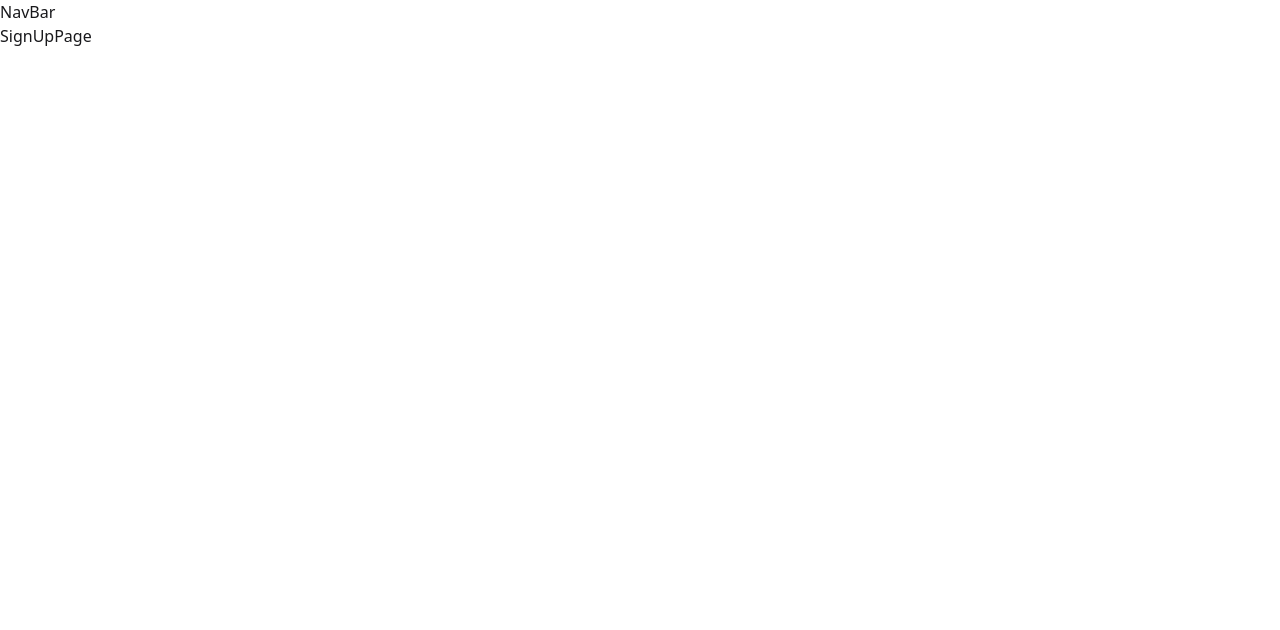
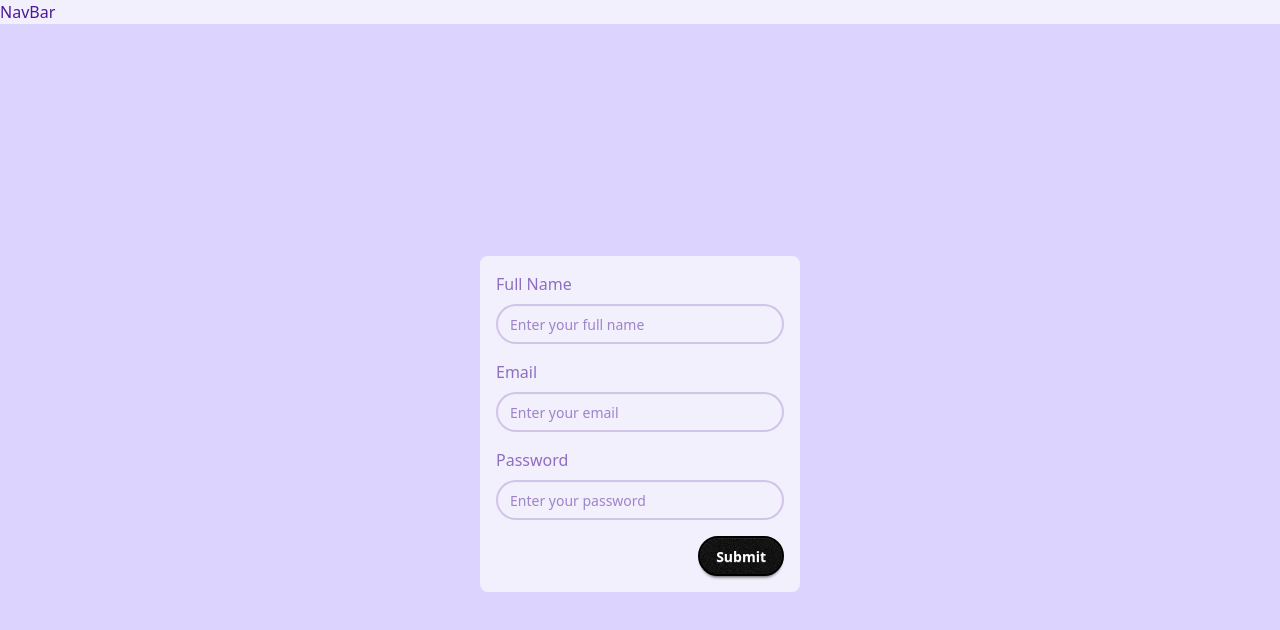
Before and after one commit to ZoranSpasenovic/chit_chat, a React (Vite) app in the folder frontend/: page /signup in a window 1280 px wide. Shown: the top 630 px of the page. Built offline with nearby package versions, Linux system fonts and the light colour scheme; no server answers.

Commit message:
-Connecting login and sign up pages with backend api's -Correcting useRedirect hook bug

```diff
--- a/frontend/index.html
+++ b/frontend/index.html
@@ -1,5 +1,5 @@
 <!DOCTYPE html>
-<html lang="en">
+<html data-theme="light" lang="en">
   <head>
     <meta charset="UTF-8" />
     <link rel="icon" type="image/svg+xml" href="/vite.svg" />
--- a/frontend/src/App.jsx
+++ b/frontend/src/App.jsx
@@ -1,4 +1,3 @@
-import React, { useEffect } from "react";
 import { createBrowserRouter, RouterProvider } from "react-router-dom";
 import RootLayout from "./layouts/RootLayout";
 import HomePage from "./pages/HomePage";
@@ -6,24 +5,8 @@ import SignUpPage from "./pages/SignUpPage";
 import LoginPage from "./pages/LoginPage";
 import SettingsPage from "./pages/SettingsPage";
 import ProfilePage from "./pages/ProfilePage";
-import useAuthStore from "./store/useStore";
-import { Loader } from "lucide-react";
 
 function App() {
-  const { checkAuth, user, isCheckingAuth } = useAuthStore();
-  useEffect(() => {
-    checkAuth();
-  }, [checkAuth]);
-  console.log(user);
-
-  if (isCheckingAuth) {
-    return (
-      <div className="flex items-center justify-center h-screen">
-        <Loader className="size-10 animate-spin" />
-      </div>
-    );
-  }
-
   const router = createBrowserRouter([
     {
       path: "/",
--- a/frontend/src/hooks/useRedirect.jsx
+++ b/frontend/src/hooks/useRedirect.jsx
@@ -1,20 +1,25 @@
-import { useEffect } from "react";
+import { useEffect, useState } from "react";
 import useAuthStore from "../store/useStore";
 import { useNavigate } from "react-router-dom";
 
 const useRedirect = () => {
   const navigate = useNavigate();
   const { checkAuth, user, isCheckingAuth } = useAuthStore();
+  const [authChecked, setAuthChecked] = useState(false);
 
   useEffect(() => {
-    checkAuth();
+    const check = async () => {
+      await checkAuth();
+      setAuthChecked(true);
+    };
+    check();
   }, [checkAuth]);
 
   useEffect(() => {
-    if (!user) navigate("/signup");
-  }, [user, navigate]);
+    if (authChecked && !user) navigate("/signup");
+  }, [user, navigate, authChecked]);
 
-  return isCheckingAuth;
+  return  isCheckingAuth
 };
 
 export default useRedirect;
--- a/frontend/src/index.css
+++ b/frontend/src/index.css
@@ -1,2 +1,39 @@
 @import "tailwindcss";
-@plugin "daisyui";
+@plugin "daisyui" {
+  themes: cupcake, retro, luxury, caramellatte;
+}
+
+@plugin "daisyui/theme" {
+    name: "light";
+    default: false;
+    prefersdark: false;
+    color-scheme: "light";
+    --color-base-100: oklch(96% 0.016 293.756);
+    --color-base-200: oklch(94% 0.029 294.588);
+    --color-base-300: oklch(89% 0.057 293.283);
+    --color-base-content: oklch(38% 0.189 293.745);
+    --color-primary: oklch(79% 0.209 151.711);
+    --color-primary-content: oklch(26% 0.065 152.934);
+    --color-secondary: oklch(0% 0 0);
+    --color-secondary-content: oklch(100% 0 0);
+    --color-accent: oklch(74% 0.16 232.661);
+    --color-accent-content: oklch(29% 0.066 243.157);
+    --color-neutral: oklch(49% 0.27 292.581);
+    --color-neutral-content: oklch(96% 0.016 293.756);
+    --color-info: oklch(58% 0.158 241.966);
+    --color-info-content: oklch(97% 0.013 236.62);
+    --color-success: oklch(60% 0.118 184.704);
+    --color-success-content: oklch(98% 0.014 180.72);
+    --color-warning: oklch(64% 0.222 41.116);
+    --color-warning-content: oklch(98% 0.016 73.684);
+    --color-error: oklch(57% 0.245 27.325);
+    --color-error-content: oklch(97% 0.013 17.38);
+    --radius-selector: 0.5rem;
+    --radius-field: 2rem;
+    --radius-box: 1rem;
+    --size-selector: 0.25rem;
+    --size-field: 0.25rem;
+    --border: 2px;
+    --depth: 1;
+    --noise: 1;
+  }
--- a/frontend/src/layouts/RootLayout.jsx
+++ b/frontend/src/layouts/RootLayout.jsx
@@ -1,13 +1,13 @@
-import { Outlet } from "react-router-dom"
-import NavBar from "../components/NavBar"
+import { Outlet } from "react-router-dom";
+import NavBar from "../components/NavBar";
 
 const RootLayout = () => {
-    return (
-        <>
-            <NavBar />
-            <main><Outlet /></main>
-        </>
-    )
-}
+  return (
+    <>
+      <NavBar />
+      <Outlet />
+    </>
+  );
+};
 
-export default RootLayout
+export default RootLayout;
--- a/frontend/src/pages/LoginPage.jsx
+++ b/frontend/src/pages/LoginPage.jsx
@@ -1,9 +1,68 @@
-import React from 'react'
+import React from "react";
+import { useRef } from "react";
+import useAuthStore from "../store/useStore";
+import { useNavigate } from "react-router-dom";
 
 const LoginPage = () => {
-    return (
-        <div>LoginPage</div>
-    )
-}
+  const formRef = useRef();
+  const navigate = useNavigate();
 
-export default LoginPage
+  const { login } = useAuthStore();
+
+  const handleSubmit = async (e) => {
+    e.preventDefault();
+
+    const data = new FormData(formRef.current);
+    const formData = Object.fromEntries(data);
+
+    await login(formData);
+
+    navigate("/");
+
+    formRef.current.reset();
+  };
+
+  return (
+    <main>
+      <div className="flex flex-col justify-center items-center h-screen bg-base-300">
+        <form
+          ref={formRef}
+          onSubmit={handleSubmit}
+          className="w-80 bg-base-100 p-4 rounded-lg"
+        >
+          <div className="form-control mb-4 flex flex-col gap-2">
+            <label className="label">
+              <span className="label-text">Email</span>
+            </label>
+            <input
+              name="email"
+              type="email"
+              placeholder="Enter your email"
+              className="input input-bordered w-full"
+            />
+          </div>
+
+          <div className="form-control mb-4 flex flex-col gap-2">
+            <label className="label">
+              <span className="label-text">Password</span>
+            </label>
+            <input
+              name="password"
+              type="password"
+              placeholder="Enter your password"
+              className="input input-bordered w-full "
+            />
+          </div>
+
+          <div className="flex justify-end">
+            <button type="submit" className="btn btn-secondary">
+              Submit
+            </button>
+          </div>
+        </form>
+      </div>
+    </main>
+  );
+};
+
+export default LoginPage;
--- a/frontend/src/pages/SignUpPage.jsx
+++ b/frontend/src/pages/SignUpPage.jsx
@@ -1,9 +1,74 @@
-
+import { useRef } from "react";
+import useAuthStore from "../store/useStore";
 
 const SignUpPage = () => {
+  const { signup } = useAuthStore();
+  const handleSubmit = async (e) => {
+    e.preventDefault();
+    const data = new FormData(formRef.current);
+    const formData = Object.fromEntries(data);
+
+    const res = await signup(formData);
+    console.log(res);
+
+    formRef.current.reset();
+  };
+
+  const formRef = useRef();
+
   return (
-    <div>SignUpPage</div>
-  )
-}
+    <main>
+      <div className="flex flex-col justify-center items-center h-screen bg-base-300">
+        <form
+          ref={formRef}
+          onSubmit={handleSubmit}
+          className="w-80 bg-base-100 p-4 rounded-lg"
+        >
+          <div className="form-control mb-4 flex flex-col gap-2">
+            <label className="label">
+              <span className="label-text">Full Name</span>
+            </label>
+            <input
+              name="fullName"
+              type="text"
+              placeholder="Enter your full name"
+              className="input input-bordered w-full "
+            />
+          </div>
 
-export default SignUpPage
+          <div className="form-control mb-4 flex flex-col gap-2">
+            <label className="label">
+              <span className="label-text">Email</span>
+            </label>
+            <input
+              name="email"
+              type="email"
+              placeholder="Enter your email"
+              className="input input-bordered w-full"
+            />
+          </div>
+
+          <div className="form-control mb-4 flex flex-col gap-2">
+            <label className="label">
+              <span className="label-text">Password</span>
+            </label>
+            <input
+              name="password"
+              type="password"
+              placeholder="Enter your password"
+              className="input input-bordered w-full "
+            />
+          </div>
+
+          <div className="flex justify-end">
+            <button type="submit" className="btn btn-secondary">
+              Submit
+            </button>
+          </div>
+        </form>
+      </div>
+    </main>
+  );
+};
+
+export default SignUpPage;
--- a/frontend/src/store/useStore.js
+++ b/frontend/src/store/useStore.js
@@ -10,7 +10,8 @@ const useAuthStore = create((set) => ({
   checkAuth: async () => {
     set({ isCheckingAuth: true });
     try {
-      const res = axiosInstance.get("/auth/check");
+      const res = await axiosInstance.get("/auth/check");
+      console.log(res.data)
       set({ user: res.data });
     } catch (err) {
       console.log(err);
@@ -19,6 +20,28 @@ const useAuthStore = create((set) => ({
       set({ isCheckingAuth: false });
     }
   },
+  signup: async (data) => {
+    set({ isSigninUp: true });
+    try {
+      const res = axiosInstance.post("/auth/signup", data);
+      return res;
+    } catch (err) {
+      console.log("Signup Err: " + err);
+    } finally {
+      set({ isSigninUp: false });
+    }
+  },
+  login: async (data) => {
+    set({ isLogingIn: true });
+    try {
+      const res = await axiosInstance.post("/auth/login", data);
+      return res;
+    } catch (err) {
+      console.log("LOGIN ERR: " + err);
+    } finally {
+      set({ isLogingIn: false });
+    }
+  },
 }));
 
 export default useAuthStore;
```
Also changed, not shown: 1 other file (tests, documents, lock files or other folders).
